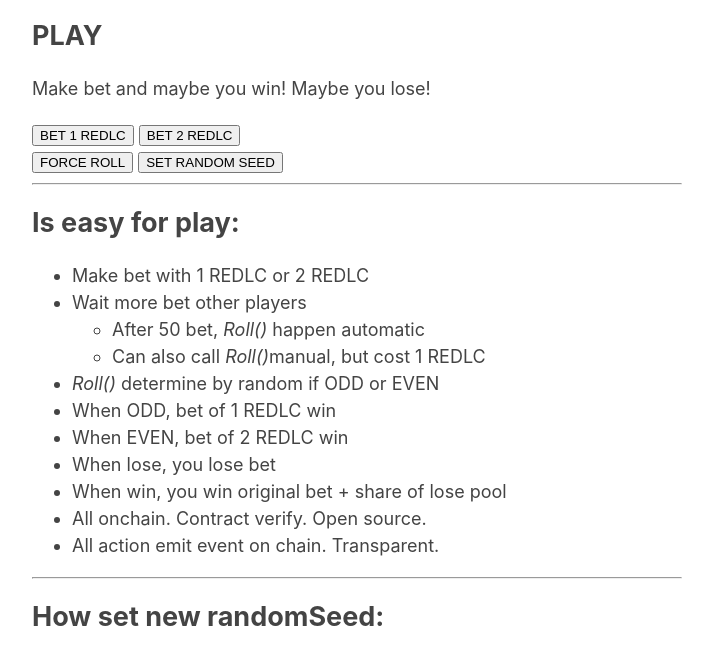
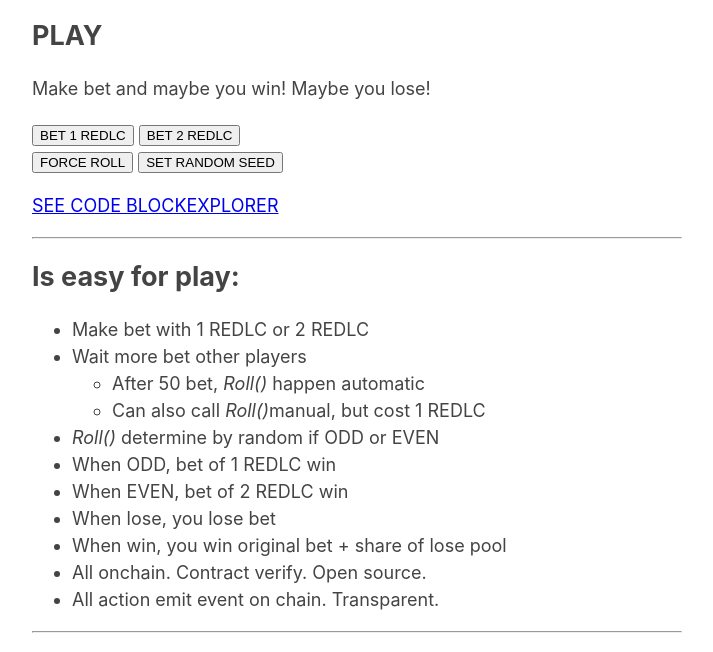
Before and after one commit to happypappyhappy/happybet, a plain HTML site: page index.html in a window 1280 px wide. Shown: the part 137-789 px from the top of the page, without its empty margins (283-996 px from the left). Drawn offline with Linux system fonts and the light colour scheme.

Commit message:
adsf
asdf

```diff
--- a/index.html
+++ b/index.html
@@ -26,6 +26,14 @@
       <button>FORCE ROLL</button>
       <button>SET RANDOM SEED</button>
     </div>
+
+    <p>
+      <a
+        href="https://redlightscan.finance/address/0x146f34662FF54Da689c4B8312f1ed7789c9f9A20/contracts"
+        target="_blank"
+        >SEE CODE BLOCKEXPLORER</a
+      >
+    </p>
 
     <hr />
 
```
